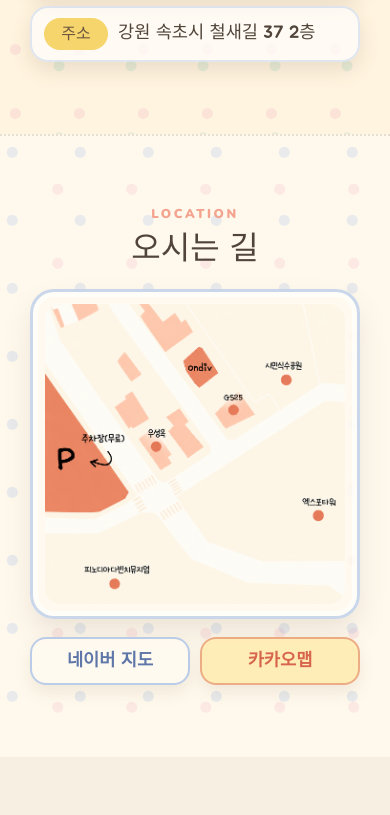
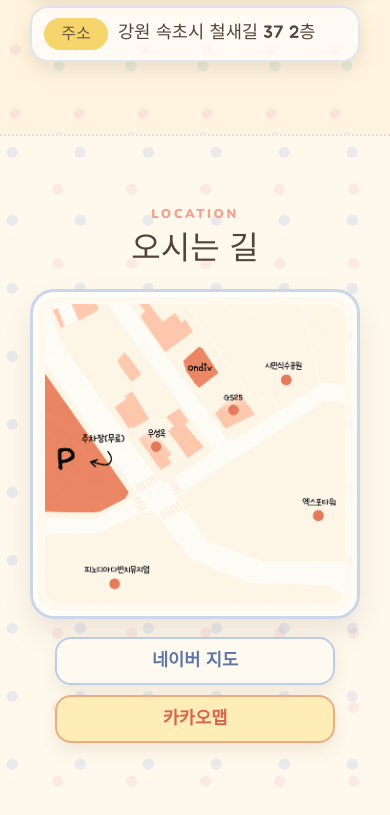
Before and after one commit to neya00/invitation, a plain HTML site: page index.html in a window 390 px wide. Shown: the part 2272-3087 px from the top of the page. Before the commit the page ends 3029 px from the top, so only its background shows below. Drawn offline with nearby package versions, Linux system fonts and the light colour scheme; a web font is replaced by a local one.

Commit message:
버튼오류 수정

```diff
--- a/styles.css
+++ b/styles.css
@@ -432,14 +432,18 @@ h2 {
 }
 
 .map-actions {
+  position: relative;
+  z-index: 1;
   display: grid;
   grid-template-columns: repeat(2, minmax(0, 1fr));
   gap: 10px;
-  width: min(100%, 360px);
+  width: min(100%, 340px);
   margin: 0 auto;
 }
 
 .map-button {
+  position: static;
+  width: 100%;
   min-width: 0;
   min-height: 48px;
   display: inline-flex;
@@ -453,7 +457,9 @@ h2 {
   font-weight: 700;
   line-height: 1;
   text-decoration: none;
+  white-space: nowrap;
   box-shadow: 0 8px 16px rgba(111, 86, 63, 0.1);
+  transform: none;
 }
 
 .map-button--accent {
@@ -505,4 +511,9 @@ h2 {
     padding-right: 12px;
     padding-left: 12px;
   }
+
+  .map-actions {
+    grid-template-columns: 1fr;
+    width: min(100%, 280px);
+  }
 }
```
